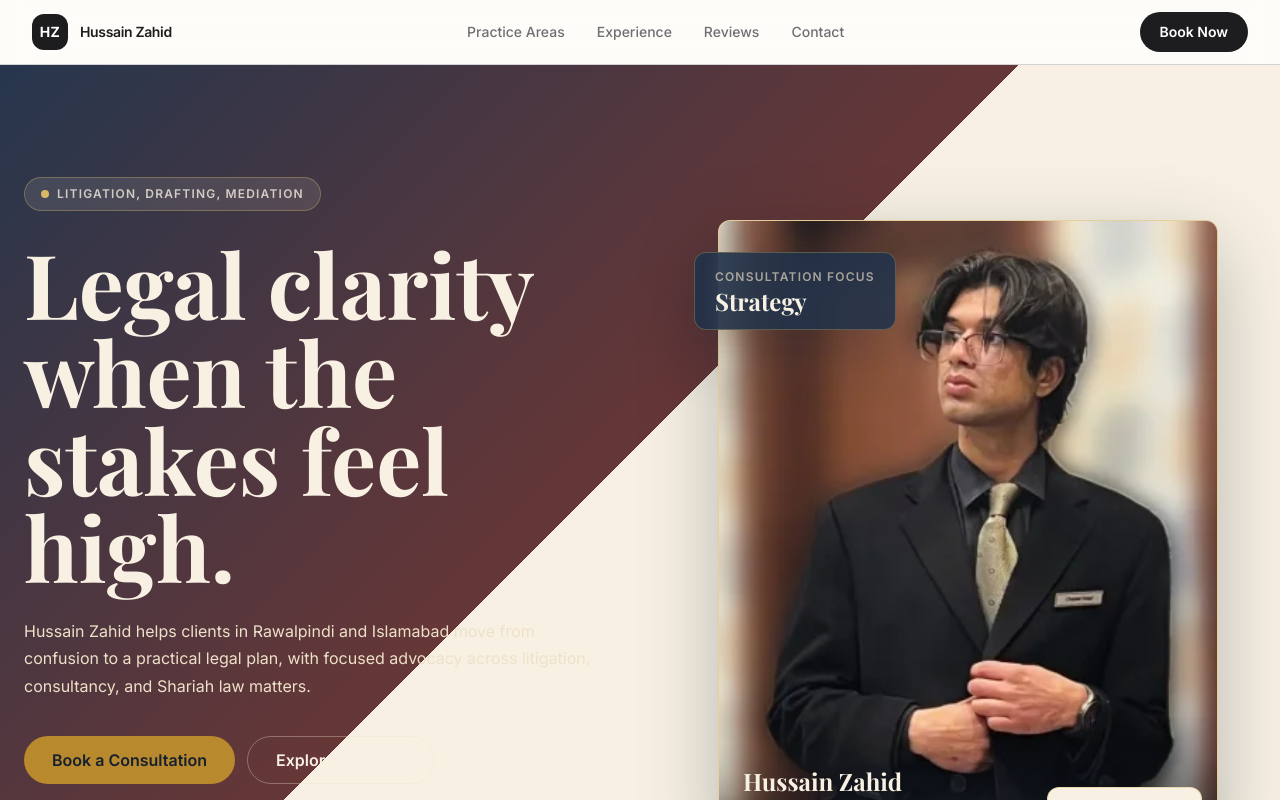
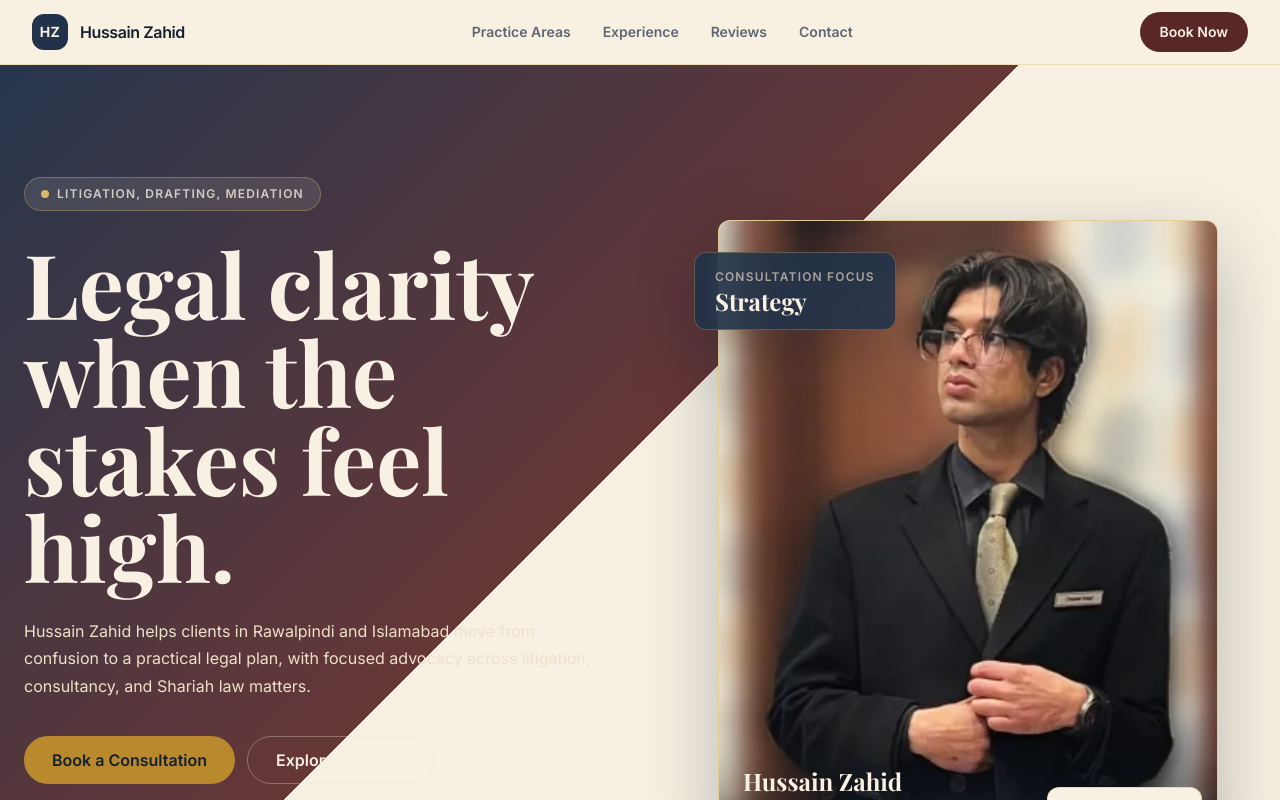
Before and after one commit to sudo-hassan-zahid/portfolio_hussain, a Next.js app: page / in a window 1280 px wide. Shown: the top 800 px of the page. Built offline with nearby package versions, Linux system fonts and the light colour scheme.

Commit message:
Retheme navigation bar
- Move the nav surface to warm ivory with gold borders. - Update brand, links, and booking CTA to use the legal palette. - Improve link weight and contrast for better readability.

```diff
--- a/components/navigation.tsx
+++ b/components/navigation.tsx
@@ -7,14 +7,14 @@ const Navigation = memo(function Navigation() {
   const [isOpen, setIsOpen] = useState(false);
 
   return (
-    <nav className="sticky top-0 z-50 w-full border-b border-[#D2D2D7] bg-white/80 backdrop-blur-md">
+    <nav className="sticky top-0 z-50 w-full border-b border-[#D8B866]/35 bg-[var(--legal-ivory)]/88 backdrop-blur-md">
       <div className="max-w-7xl mx-auto px-4 sm:px-6 lg:px-8">
         <div className="flex justify-between items-center h-16">
           <Link href="/" className="flex items-center gap-3 group">
-            <div className="w-9 h-9 bg-[#1D1D1F] rounded-lg flex items-center justify-center text-white font-bold text-sm tracking-wide transition-opacity duration-200 group-hover:opacity-70">
+            <div className="w-9 h-9 bg-[var(--legal-navy)] rounded-lg flex items-center justify-center text-[var(--legal-ivory)] font-bold text-sm tracking-wide transition-opacity duration-200 group-hover:opacity-80">
               HZ
             </div>
-            <span className="font-semibold text-[#1D1D1F] text-sm hidden sm:inline tracking-tight transition-opacity duration-200 group-hover:opacity-60">
+            <span className="font-semibold text-[var(--legal-ink)] text-base hidden sm:inline tracking-tight transition-opacity duration-200 group-hover:opacity-70">
               Hussain Zahid
             </span>
           </Link>
@@ -29,23 +29,23 @@ const Navigation = memo(function Navigation() {
               <Link
                 key={item.name}
                 href={item.href}
-                className="relative text-sm font-medium text-[#6E6E73] hover:text-[#1D1D1F] transition-colors duration-200 group"
+                className="relative text-sm font-semibold text-[var(--legal-slate)] hover:text-[var(--legal-navy)] transition-colors duration-200 group"
               >
                 {item.name}
-                <span className="absolute -bottom-0.5 left-0 w-0 h-[1.5px] bg-[#8B6914] group-hover:w-full transition-all duration-300 ease-out"></span>
+                <span className="absolute -bottom-0.5 left-0 w-0 h-[1.5px] bg-[var(--legal-gold)] group-hover:w-full transition-all duration-300 ease-out"></span>
               </Link>
             ))}
           </div>
 
           <Link
             href="#contact"
-            className="hidden md:inline-flex h-10 items-center rounded-full bg-[#1D1D1F] px-5 text-sm font-semibold text-white transition-colors duration-200 hover:bg-[#8B6914]"
+            className="hidden md:inline-flex h-10 items-center rounded-full bg-[var(--legal-mahogany)] px-5 text-sm font-semibold text-[var(--legal-ivory)] transition-colors duration-200 hover:bg-[var(--legal-navy)]"
           >
             Book Now
           </Link>
 
           <button
-            className="md:hidden p-2 rounded-md text-[#1D1D1F] hover:bg-[#F5F5F7] transition-colors duration-200"
+            className="md:hidden p-2 rounded-md text-[var(--legal-ink)] hover:bg-[var(--legal-parchment)] transition-colors duration-200"
             onClick={() => setIsOpen(!isOpen)}
             aria-label="Toggle menu"
           >
@@ -62,7 +62,7 @@ const Navigation = memo(function Navigation() {
         </div>
 
         {isOpen && (
-          <div className="md:hidden border-t border-[#D2D2D7] bg-white">
+          <div className="md:hidden border-t border-[#D8B866]/35 bg-[var(--legal-ivory)]">
             <div className="flex flex-col py-3">
               {[
                 { name: "Practice Areas", href: "#practice-areas" },
@@ -73,7 +73,7 @@ const Navigation = memo(function Navigation() {
                 <Link
                   key={item.name}
                   href={item.href}
-                  className="px-4 py-3 text-sm font-medium text-[#6E6E73] hover:text-[#1D1D1F] hover:bg-[#F5F5F7] transition-colors duration-150"
+                  className="px-4 py-3 text-sm font-semibold text-[var(--legal-slate)] hover:text-[var(--legal-navy)] hover:bg-[var(--legal-parchment)] transition-colors duration-150"
                   onClick={() => setIsOpen(false)}
                 >
                   {item.name}
```
